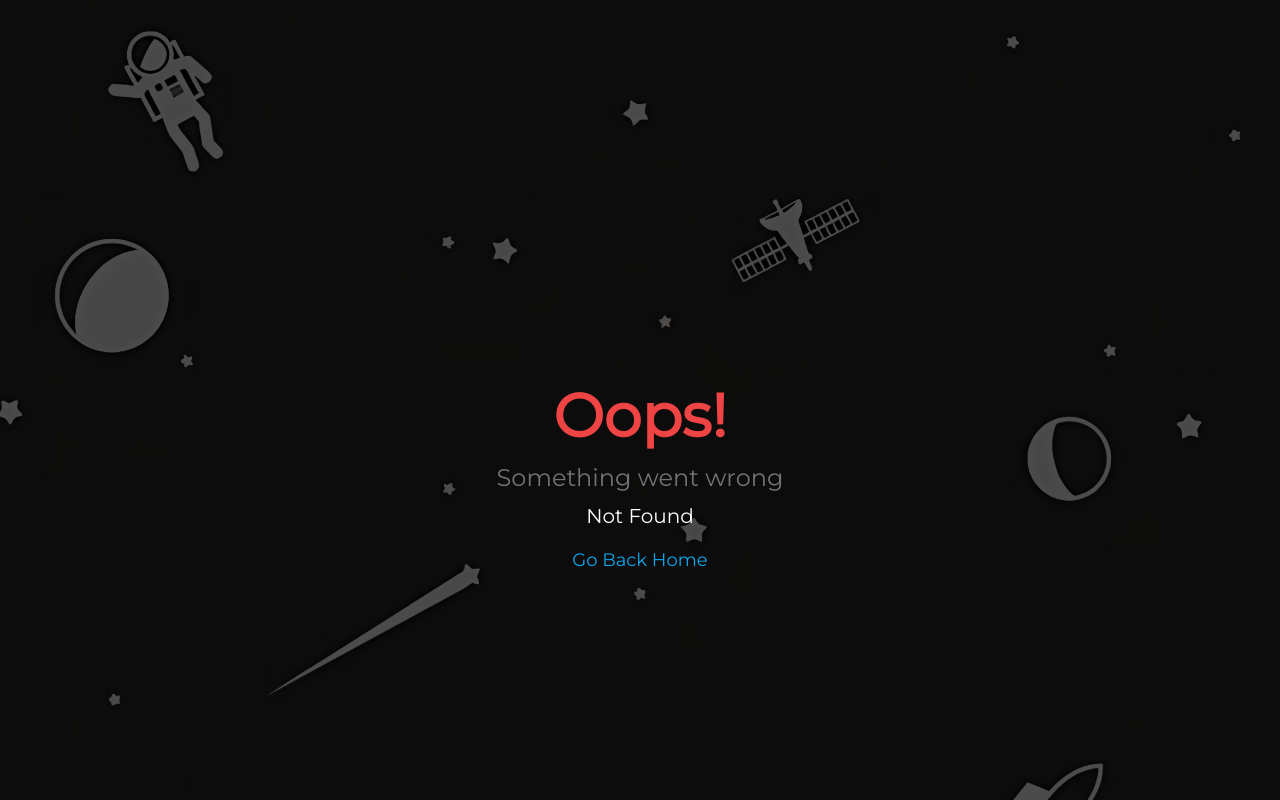
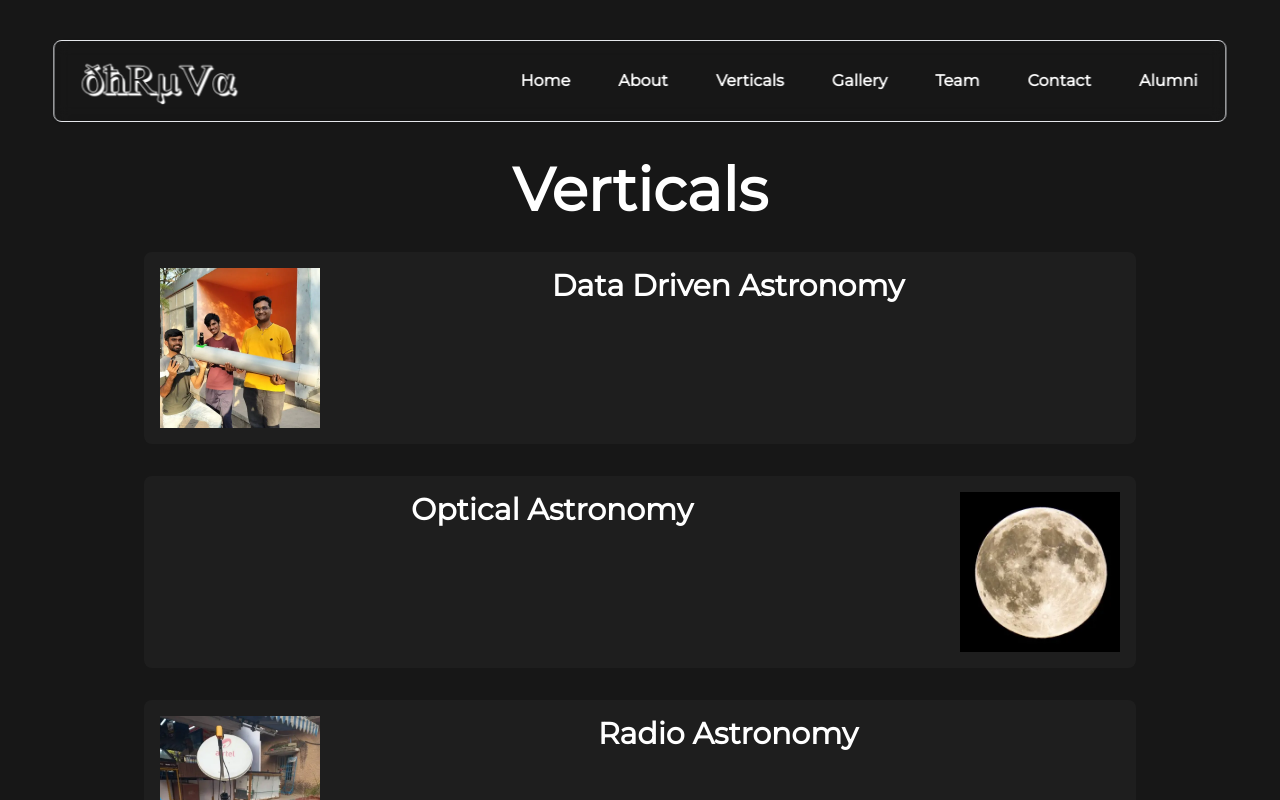
Before and after one commit to Team-Dhruva/website-main, a SvelteKit app: page /verticals in a window 1280 px wide. Before the commit this address had no page. Shown: the top 800 px of the page. Built offline with nearby package versions, Linux system fonts and the light colour scheme.

Commit message:
verticals

```diff
--- a/package.json
+++ b/package.json
@@ -18,7 +18,7 @@
 		"@svelte-put/qr": "^1.2.1",
 		"@sveltejs/adapter-auto": "^3.0.0",
 		"@sveltejs/adapter-cloudflare": "^4.5.0",
-		"@sveltejs/kit": "^2.0.0",
+		"@sveltejs/kit": "^2.18.0",
 		"@sveltejs/vite-plugin-svelte": "^3.0.0",
 		"autoprefixer": "^10.4.19",
 		"postcss": "^8.4.38",
--- /dev/null
+++ b/src/lib/verticals.ts
@@ -0,0 +1,38 @@
+export interface Verticals {
+    name: string;
+    slug: string;
+    image?: string;
+    description?: string;
+
+}
+
+export const verticals: Verticals[] = [
+    {
+        name: "Data Driven Astronomy",
+        slug: "data-driven-astronomy",
+        description: "",
+
+        image: "/projects/6-inch.webp"
+    },
+    {
+        name: "Optical Astronomy",
+        slug: "optical-astronomy",
+        description: "",
+
+        image: "/projects/moon.webp"
+    },
+    {
+        name: "Radio Astronomy",
+        slug: "radio-astronomy",
+        description: "",
+
+        image: "/projects/solar-radio.webp"
+    },
+    {
+        name: "Research Division",
+        slug: "research-division",
+        description: "",
+
+        image: "/projects/hornantenna.jpg"
+    }
+];
--- a/src/routes/(content)/+layout.svelte
+++ b/src/routes/(content)/+layout.svelte
@@ -9,11 +9,12 @@
   const links = [
     { href: "/", text: "Home" },
     { href: "/about", text: "About" },
-    { href: "/projects", text: "Projects" },
+    { href: "/verticals", text: "Verticals" },
     { href: "/gallery", text: "Gallery" },
     // { href: "/events", text: "Events" },
     { href: "/team", text: "Team" },
     { href: "#contact", text: "Contact" },
+    { href: "#alumni", text: "Alumni" }
   ];
 
   if (browser) {
--- /dev/null
+++ b/src/routes/(content)/verticals/+page.svelte
@@ -0,0 +1,51 @@
+<script lang="ts">
+  import { verticals } from "$lib/verticals";
+
+  interface Vertical {
+    name: string;
+    slug: string;
+    image?: string;
+    description?: string;
+  }
+</script>
+
+<svelte:head>
+  <title>Verticals</title>
+</svelte:head>
+
+<div class="flex flex-col items-center max-w-screen-lg w-full mx-4 mb-4 mt-40 text-xl gap-4 relative">
+  <h1 class="text-6xl text-center font-bold text-white">Verticals</h1>
+
+  <div class="flex flex-col max-w-screen-lg w-full">
+    {#each verticals as vertical, index}
+      <a
+        href={`/verticals/${vertical.slug}`}
+        class="flex max-sm:flex-col max-sm:items-center bg-neutral-800 hover:bg-neutral-700 bg-opacity-50 hover:bg-opacity-50 transition rounded-lg gap-4 p-4 m-4 {index % 2 === 1 ? 'sm:flex-row-reverse' : ''}"
+      >
+        <img
+          src={vertical.image}
+          class="bg-opacity-50 flex w-40 h-40 items-center justify-center"
+          class:bg-neutral-200={!vertical.image}
+          class:p-4={!vertical.image}
+          alt={vertical.description}
+        />
+
+        <div class="flex flex-col flex-1 items-center">
+          <h1 class="font-semibold text-3xl">{vertical.name}</h1>
+
+          <!-- <p>Date Started: {project.dateStarted}</p>
+          {#if project.dateCompleted}
+            <p>Date Completed: {project.dateCompleted}</p>
+          {:else}
+            <p>Ongoing</p>
+          {/if}
+          -->
+
+          <p class="flex-1 flex items-center justify-center text-left">
+            {vertical.description}
+          </p>
+        </div>
+      </a>
+    {/each}
+  </div>
+</div>
--- /dev/null
+++ b/src/routes/(content)/verticals/dda/+page.svelte
@@ -0,0 +1,15 @@
+<svelte:head>
+  <title>Data Driven Astronomy</title>
+</svelte:head>
+
+<div
+  class="flex flex-col items-center max-w-screen-lg w-full mx-4 mb-4 mt-40 text-xl gap-4 relative"
+>
+  <h1 class="text-6xl text-center font-bold text-white">2 Inch Telescope</h1>
+
+  <div class="flex flex-col max-w-screen-lg w-full gap-2">
+    <p>
+      Delve deep into msyteries of the universe and uncover secrets through analytics
+    </p>
+  </div>
+</div>
--- /dev/null
+++ b/src/routes/(content)/verticals/optical/+page.svelte
@@ -0,0 +1,15 @@
+<svelte:head>
+  <title>Optical Astronomy</title>
+</svelte:head>
+
+<div
+  class="flex flex-col items-center max-w-screen-lg w-full mx-4 mb-4 mt-40 text-xl gap-4 relative"
+>
+  <h1 class="text-6xl text-center font-bold text-white">2 Inch Telescope</h1>
+
+  <div class="flex flex-col max-w-screen-lg w-full gap-2">
+    <p>
+      Delve deep into msyteries of the universe and uncover secrets through analytics
+    </p>
+  </div>
+</div>
--- /dev/null
+++ b/src/routes/(content)/verticals/radio/+page.svelte
@@ -0,0 +1,15 @@
+<svelte:head>
+  <title>Radio Astronomy</title>
+</svelte:head>
+
+<div
+  class="flex flex-col items-center max-w-screen-lg w-full mx-4 mb-4 mt-40 text-xl gap-4 relative"
+>
+  <h1 class="text-6xl text-center font-bold text-white">2 Inch Telescope</h1>
+
+  <div class="flex flex-col max-w-screen-lg w-full gap-2">
+    <p>
+      Delve deep into msyteries of the universe and uncover secrets through analytics
+    </p>
+  </div>
+</div>
--- /dev/null
+++ b/src/routes/(content)/verticals/research/+page.svelte
@@ -0,0 +1,15 @@
+<svelte:head>
+  <title>Research Division</title>
+</svelte:head>
+
+<div
+  class="flex flex-col items-center max-w-screen-lg w-full mx-4 mb-4 mt-40 text-xl gap-4 relative"
+>
+  <h1 class="text-6xl text-center font-bold text-white">2 Inch Telescope</h1>
+
+  <div class="flex flex-col max-w-screen-lg w-full gap-2">
+    <p>
+      Delve deep into msyteries of the universe and uncover secrets through analytics
+    </p>
+  </div>
+</div>
```
Also changed, not shown: 1 other file (tests, documents, lock files or other folders).
